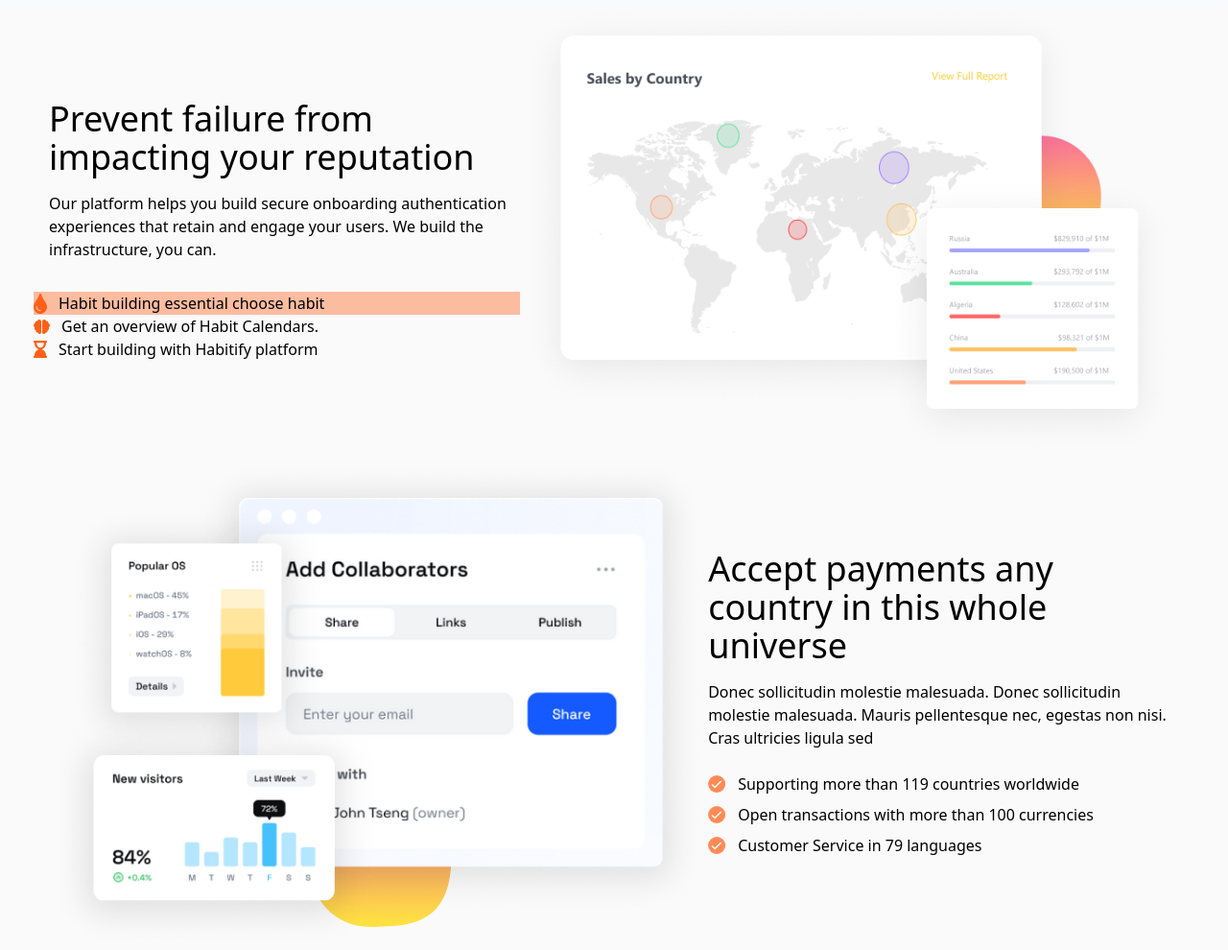
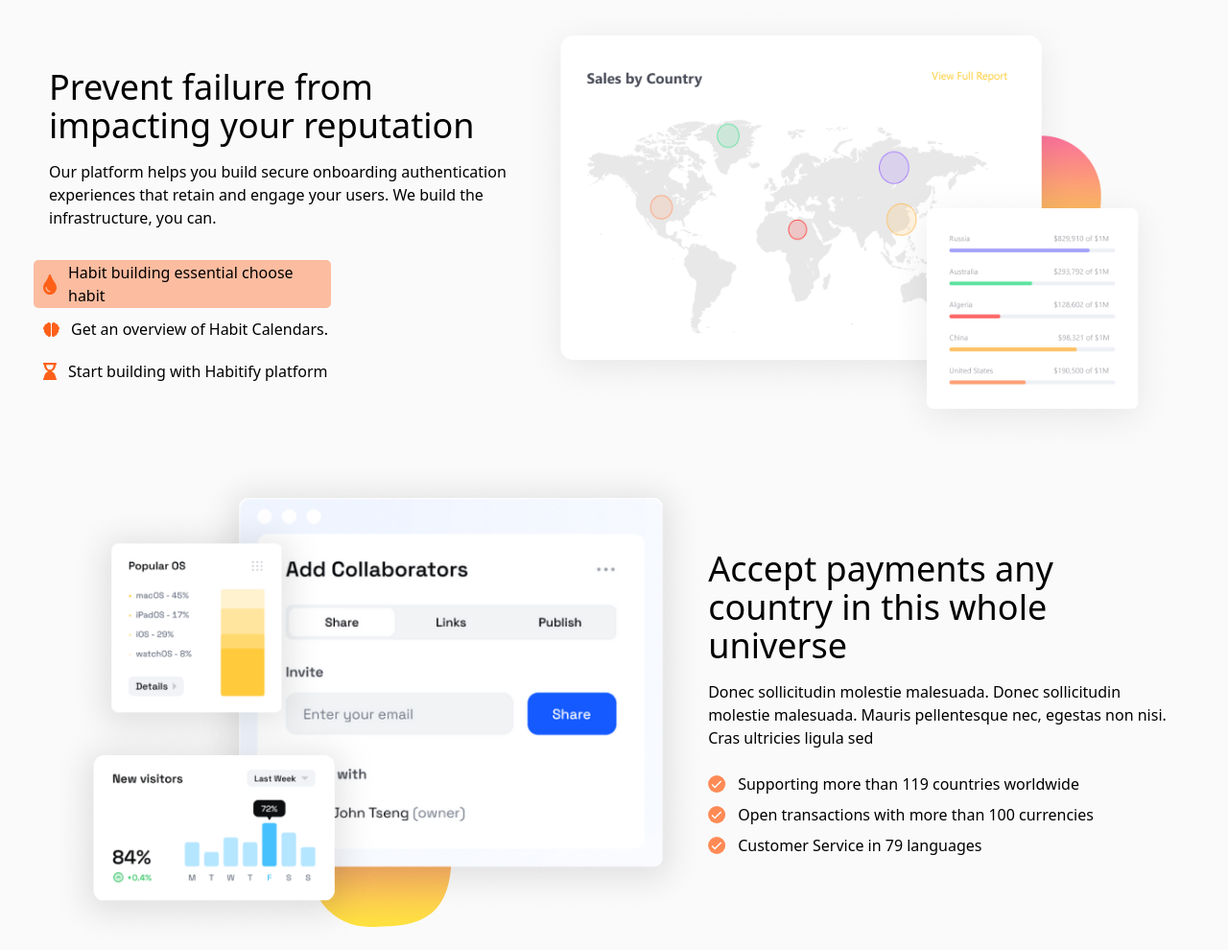
Before and after one commit to TranMinhPhuc04/Capstone_Tailwind, a website: page src/index.html in a window 1280 px wide. Shown: the part 1490-2480 px from the top of the page at 96% size. Drawn offline with nearby package versions, Linux system fonts and the light colour scheme.

Commit message:
update code w h background

```diff
--- a/src/input.css
+++ b/src/input.css
@@ -48,11 +48,15 @@
 }
 
 .tab-nav-item {
-    cursor: pointer; /* Đổi con trỏ chuột thành hình bàn tay */
+    cursor: pointer;
+    padding: 10px;
 }
 
 .tab-nav-item.active {
-    background-color: #fcbca0; /* Đổi màu nền thành hồng khi active */
+    background-color: #fcbca0;
+    width: 310px;
+    height: 50px;
+    border-radius: 5px;
 }
 
 
```
Also changed, not shown: src/output.css.
